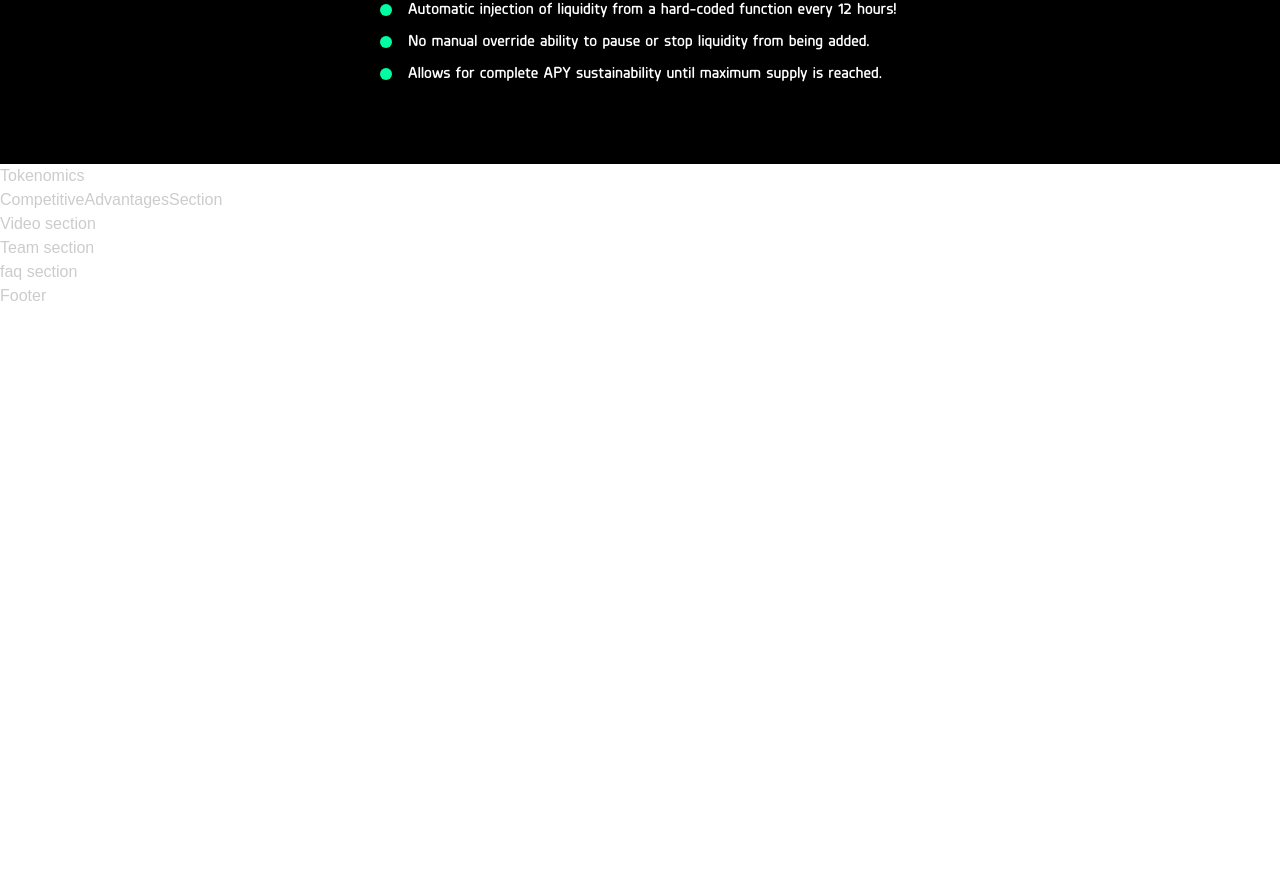
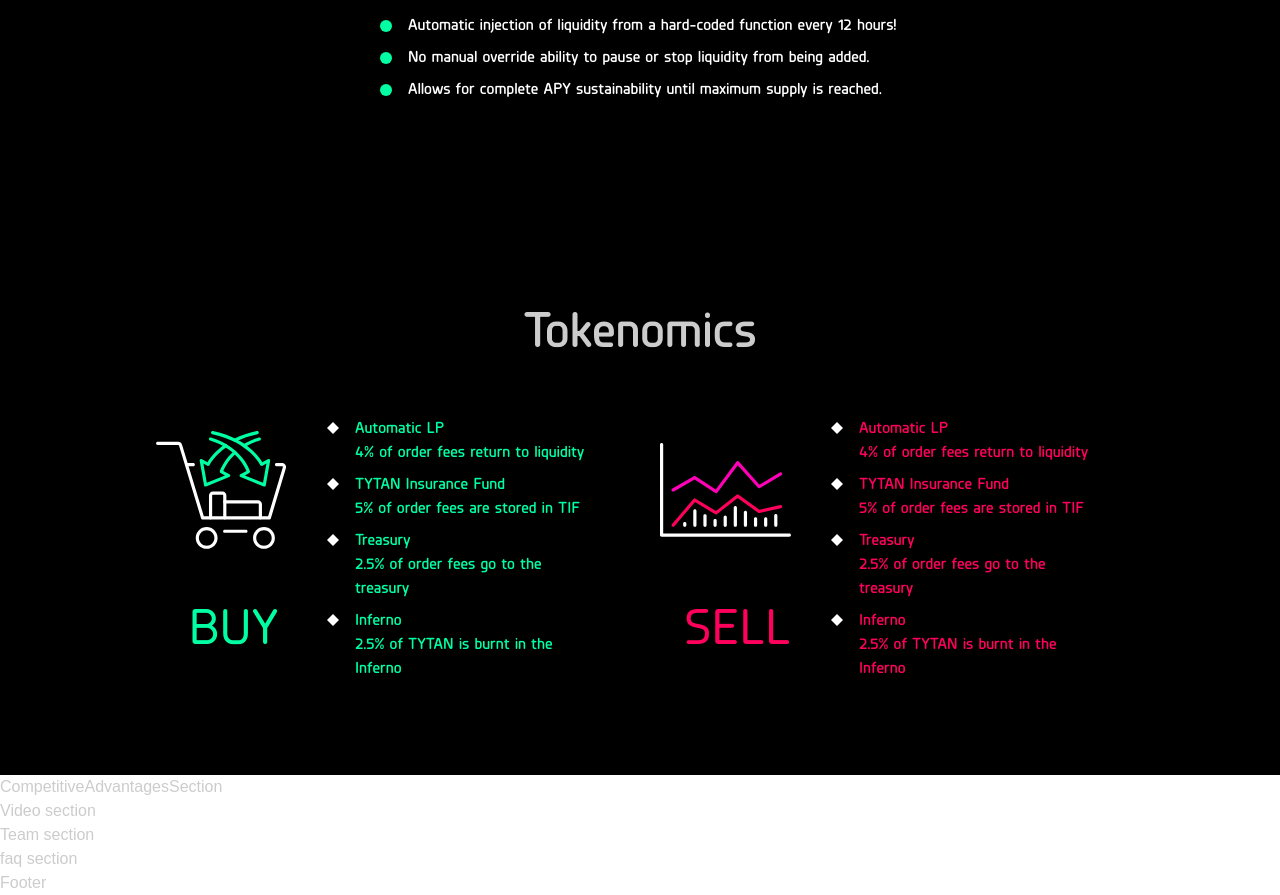
Before and after one commit to Tytan-Finance/Tytan-Landing, a Next.js app: page / in a window 1280 px wide. Shown: the part 5492-6387 px from the top of the page. Before the commit the page ends 5800 px from the top, so only its background shows below. Built offline with nearby package versions, Linux system fonts and the light colour scheme; a web font is replaced by a local one.

Commit message:
done with the tokenomics section

```diff
--- a/components/HomePage/TokenomicsSection.tsx
+++ b/components/HomePage/TokenomicsSection.tsx
@@ -1,11 +1,196 @@
 import React from 'react';
+import {ResponsiveH1} from "../common";
+import Image from 'next/image';
 
 interface Props {}
 
 const TokenomicsSection : React.FC<Props> = () => {
     return (
-        <div>
-            Tokenomics
+        <div className={`bg-black py-20`}>
+            <div className={`max-w-[1000px] p-4 mx-auto`}>
+                <ResponsiveH1 className={`text-center`}>
+                    Tokenomics
+                </ResponsiveH1>
+
+                <div className={`mt-12 gap-10 flex flex-col md:flex-row`}>
+                    {/*     Left Side    */}
+                    <div className={`flex-1 grid sm:grid-auto-1fr gap-10 max-w-[30rem] mx-auto`}>
+                        {/*     icon with heading side*/}
+                        <div className={`flex flex-col items-center justify-center space-y-10`}>
+                            <Image src={'/homePage/buy-icon.svg'} width={131.09} height={118.84}/>
+                            <ResponsiveH1 className={`text-green font-Planer-Medium ml-6`}>
+                                BUY
+                            </ResponsiveH1>
+                        </div>
+
+                        {/*     list side       */}
+                        <div className={`flex flex-col space-y-2 max-w-[260px]`}>
+
+                            {/*     Automatic LP        */}
+                            <div className={`flex space-x-4`}>
+                                <svg
+                                    width={12}
+                                    height={12}
+                                    fill="none"
+                                    xmlns="http://www.w3.org/2000/svg"
+                                    className={`mt-[7px] shrink-0`}
+                                >
+                                    <path fill="#fff" d="M0 6l6-6 6 6-6 6z" />
+                                </svg>
+
+                                <p className={`text-green font-Planer-DemiBold font-[18px]`}>
+                                    Automatic LP <br/>
+                                    4% of order fees return to liquidity
+                                </p>
+                            </div>
+
+                            {/*     TYTAN Insurance Fund        */}
+                            <div className={`flex space-x-4`}>
+                                <svg
+                                    width={12}
+                                    height={12}
+                                    fill="none"
+                                    xmlns="http://www.w3.org/2000/svg"
+                                    className={`mt-[7px] shrink-0`}
+                                >
+                                    <path fill="#fff" d="M0 6l6-6 6 6-6 6z" />
+                                </svg>
+
+                                <p className={`text-green font-Planer-DemiBold font-[18px]`}>
+                                    TYTAN Insurance Fund <br/>
+                                    5% of order fees are stored in TIF
+                                </p>
+                            </div>
+
+                            {/*     Treasury        */}
+                            <div className={`flex space-x-4`}>
+                                <svg
+                                    width={12}
+                                    height={12}
+                                    fill="none"
+                                    xmlns="http://www.w3.org/2000/svg"
+                                    className={`mt-[7px] shrink-0`}
+                                >
+                                    <path fill="#fff" d="M0 6l6-6 6 6-6 6z" />
+                                </svg>
+
+                                <p className={`text-green font-Planer-DemiBold font-[18px]`}>
+                                    Treasury <br/>
+                                    2.5% of order fees go to the treasury
+                                </p>
+                            </div>
+
+                            {/*     Inferno        */}
+                            <div className={`flex space-x-4`}>
+                                <svg
+                                    width={12}
+                                    height={12}
+                                    fill="none"
+                                    xmlns="http://www.w3.org/2000/svg"
+                                    className={`mt-[7px] shrink-0`}
+                                >
+                                    <path fill="#fff" d="M0 6l6-6 6 6-6 6z" />
+                                </svg>
+
+                                <p className={`text-green font-Planer-DemiBold font-[18px]`}>
+                                    Inferno <br/>
+                                    2.5% of TYTAN is burnt in the Inferno
+                                </p>
+                            </div>
+                        </div>
+                    </div>
+
+                    {/*     Right Side   */}
+                    <div className={`flex-1 grid sm:grid-auto-1fr gap-10 max-w-[30rem] mx-auto`}>
+                        {/*     icon with heading side*/}
+                        <div className={`flex flex-col items-center justify-center space-y-10`}>
+                            <Image src={'/homePage/sell-icon.svg'} width={131.09} height={118.84}/>
+                            <ResponsiveH1 className={`text-red font-Planer-Medium ml-6`}>
+                                SELL
+                            </ResponsiveH1>
+                        </div>
+
+                        {/*     list side       */}
+                        <div className={`flex flex-col space-y-2 max-w-[260px]`}>
+
+                            {/*     Automatic LP        */}
+                            <div className={`flex space-x-4`}>
+                                <svg
+                                    width={12}
+                                    height={12}
+                                    fill="none"
+                                    xmlns="http://www.w3.org/2000/svg"
+                                    className={`mt-[7px] shrink-0`}
+                                >
+                                    <path fill="#fff" d="M0 6l6-6 6 6-6 6z" />
+                                </svg>
+
+                                <p className={`text-red font-Planer-DemiBold font-[18px]`}>
+                                    Automatic LP <br/>
+                                    4% of order fees return to liquidity
+                                </p>
+                            </div>
+
+                            {/*     TYTAN Insurance Fund        */}
+                            <div className={`flex space-x-4`}>
+                                <svg
+                                    width={12}
+                                    height={12}
+                                    fill="none"
+                                    xmlns="http://www.w3.org/2000/svg"
+                                    className={`mt-[7px] shrink-0`}
+                                >
+                                    <path fill="#fff" d="M0 6l6-6 6 6-6 6z" />
+                                </svg>
+
+                                <p className={`text-red font-Planer-DemiBold font-[18px]`}>
+                                    TYTAN Insurance Fund <br/>
+                                    5% of order fees are stored in TIF
+                                </p>
+                            </div>
+
+                            {/*     Treasury        */}
+                            <div className={`flex space-x-4`}>
+                                <svg
+                                    width={12}
+                                    height={12}
+                                    fill="none"
+                                    xmlns="http://www.w3.org/2000/svg"
+                                    className={`mt-[7px] shrink-0`}
+                                >
+                                    <path fill="#fff" d="M0 6l6-6 6 6-6 6z" />
+                                </svg>
+
+                                <p className={`text-red font-Planer-DemiBold font-[18px]`}>
+                                    Treasury <br/>
+                                    2.5% of order fees go to the treasury
+                                </p>
+                            </div>
+
+                            {/*     Inferno        */}
+                            <div className={`flex space-x-4`}>
+                                <svg
+                                    width={12}
+                                    height={12}
+                                    fill="none"
+                                    xmlns="http://www.w3.org/2000/svg"
+                                    className={`mt-[7px] shrink-0`}
+                                >
+                                    <path fill="#fff" d="M0 6l6-6 6 6-6 6z" />
+                                </svg>
+
+                                <p className={`text-red font-Planer-DemiBold font-[18px]`}>
+                                    Inferno <br/>
+                                    2.5% of TYTAN is burnt in the Inferno
+                                </p>
+                            </div>
+                        </div>
+                    </div>
+
+
+                </div>
+
+            </div>
         </div>
     );
 };
--- a/components/HomePage/TytanAutoLiquiditySection.tsx
+++ b/components/HomePage/TytanAutoLiquiditySection.tsx
@@ -28,7 +28,7 @@
 const TytanAutoLiquiditySection: React.FC<Props> = () => {
     return (
         <div className={`bg-black py-20 `}>
-            <div className={`mx-auto max-w-[1000px]`}>
+            <div className={`mx-auto max-w-[1000px] p-4`}>
                 <ResponsiveH1 className={`text-accent text-center`}>
                     TYTAN Auto-Liquidity _ v1 (TAL1)
                 </ResponsiveH1>
--- a/styles/globals.css
+++ b/styles/globals.css
@@ -16,6 +16,10 @@
 
     .grid-3cols-auto {
         grid-template-columns: auto auto auto;
+    }
+
+    .grid-auto-1fr {
+        grid-template-columns: auto 1fr;
     }
 
     @media only screen and (max-width: 600px) {
```
Also changed, not shown: public/homePage/light-ray.svg (added).
